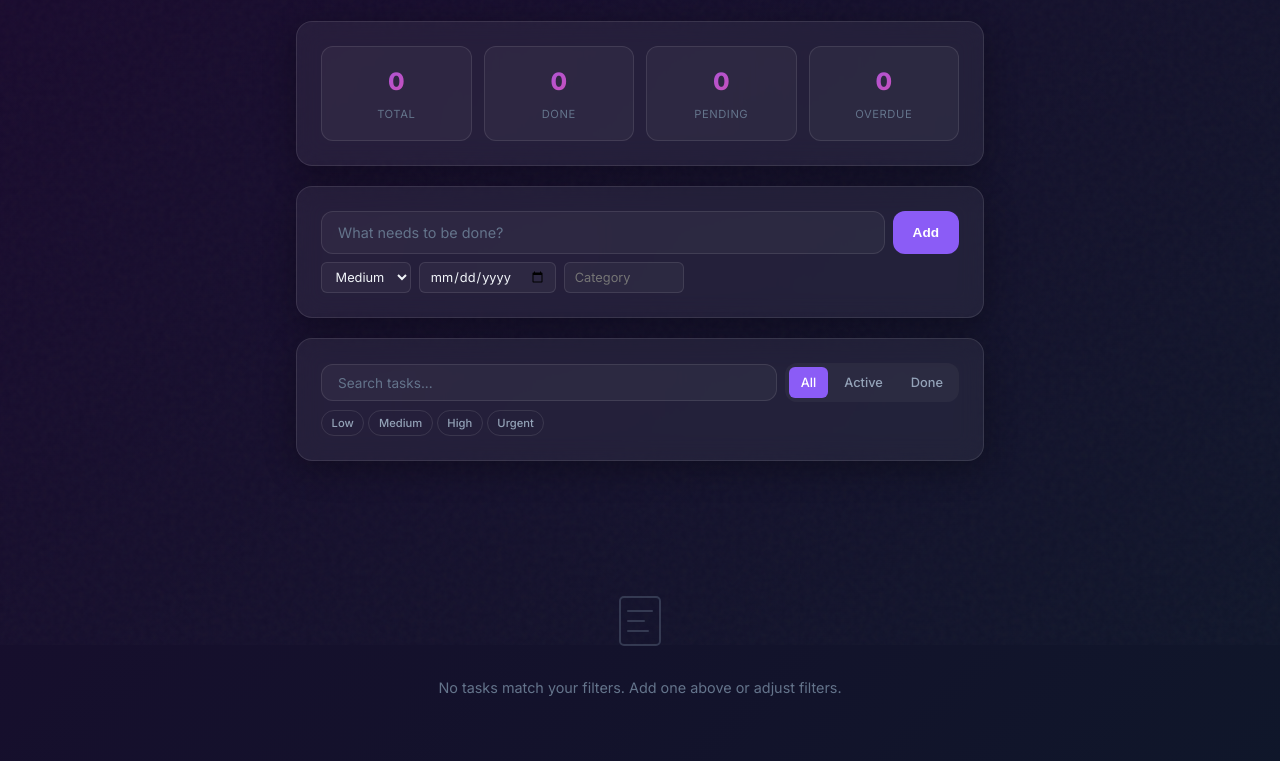
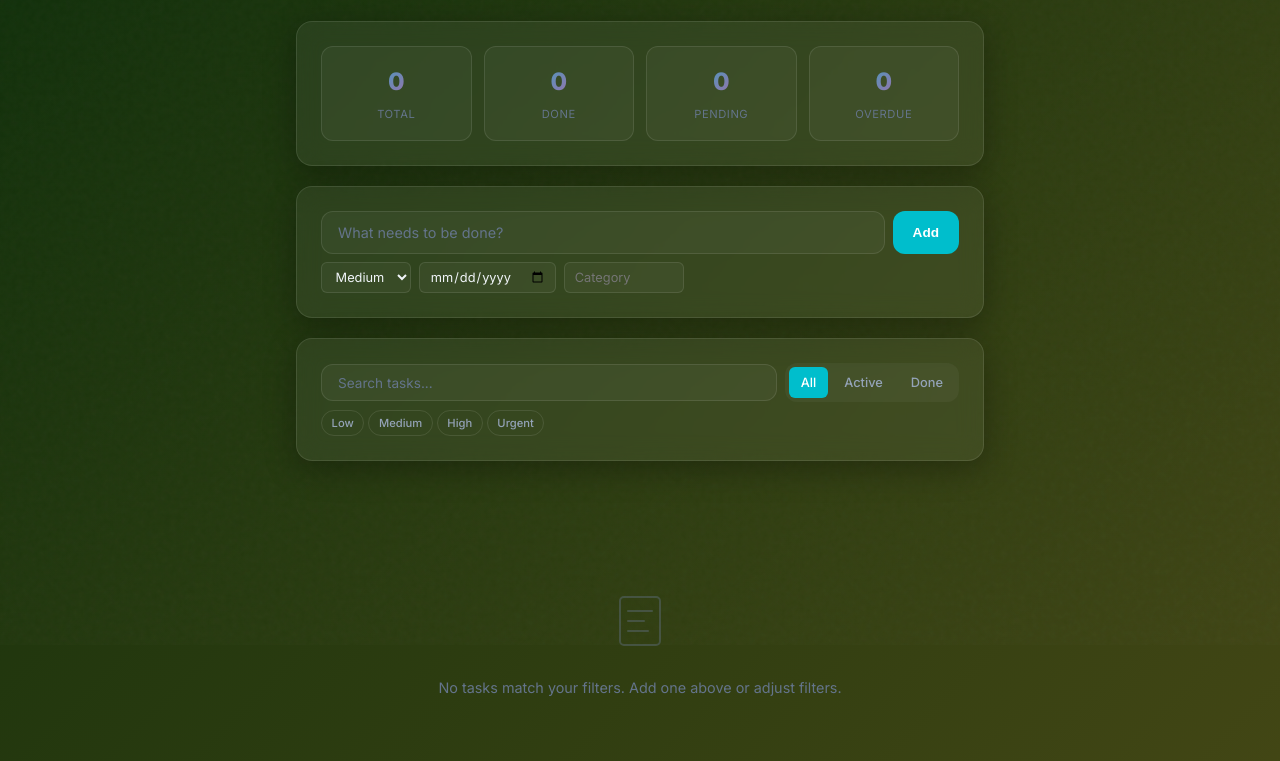
Before and after one commit to KristianHans04/codveda-todo-app, a plain HTML site: page index.html in a window 1280 px wide. Shown: the part 155-916 px from the top of the page. Drawn offline with Linux system fonts and the light colour scheme.

Commit message:
feat(html): remove task count badge from header for cleaner UI
feat(css): update background colors for improved theme consistency

```diff
--- a/index.html
+++ b/index.html
@@ -17,7 +17,7 @@
   <div class="app-shell">
     <!-- Header -->
     <header class="app-header">
-      <h1>TaskFlow <span class="task-count-badge" id="total-badge">0</span></h1>
+      <h1>TaskFlow</h1>
       <p>Priorities, due dates, drag-and-drop, and more. Press <kbd>?</kbd> for shortcuts.</p>
     </header>
 
--- a/styles/styles.css
+++ b/styles/styles.css
@@ -4,8 +4,8 @@
    ============================================ */
 *,*::before,*::after{box-sizing:border-box;margin:0;padding:0}
 :root {
-  --color-bg-start: #1a0a2e;
-  --color-bg-end: #0f172a;
+  --color-bg-start: #0e2e0a;
+  --color-bg-end: #444715;
   --color-surface: rgba(255,255,255,0.04);
   --color-surface-hover: rgba(255,255,255,0.07);
   --color-glass: rgba(255,255,255,0.06);
@@ -13,8 +13,8 @@
   --color-text: #f1f5f9;
   --color-text-secondary: #94a3b8;
   --color-text-muted: #64748b;
-  --color-accent: #8b5cf6;
-  --color-accent-hover: #a78bfa;
+  --color-accent: #00becc;
+  --color-accent-hover: #00ff00;
   --color-success: #10b981;
   --color-warning: #f59e0b;
   --color-danger: #ef4444;
```
